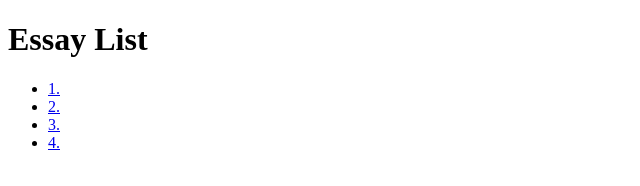
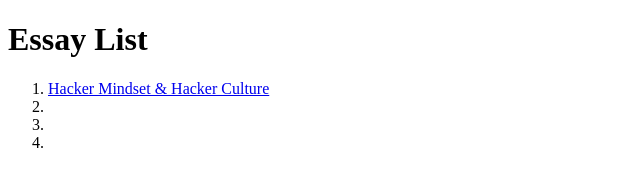
Before and after one commit to UpenTech/UpenTech.github.io, a plain HTML site: page essays.html in a window 1280 px wide. Shown: the whole page, without its empty margins (0-640 px from the left). Drawn offline with Linux system fonts and the light colour scheme.

Commit message:
2nd change

```diff
--- a/essays.html
+++ b/essays.html
@@ -3,14 +3,14 @@
 
     <body>
         <h1> Essay List</h1>
-        <ul>
-            <li> <a href="#">1. </a>        </li>
-            <li> <a href="#">2. </a>    </li>
-            <li> <a href="#">3. </a>      </li>
-            <li> <a href="#">4. </a>          </li>
+        <ol>
+            <li> <a href="#">Hacker Mindset & Hacker Culture</a>        </li>
+            <li> <a href="#"></a>    </li>
+            <li> <a href="#"></a>      </li>
+            <li> <a href="#"></a>          </li>
 
 
-        </ul>
+        </ol>
     </body>
 
 </html>
```
